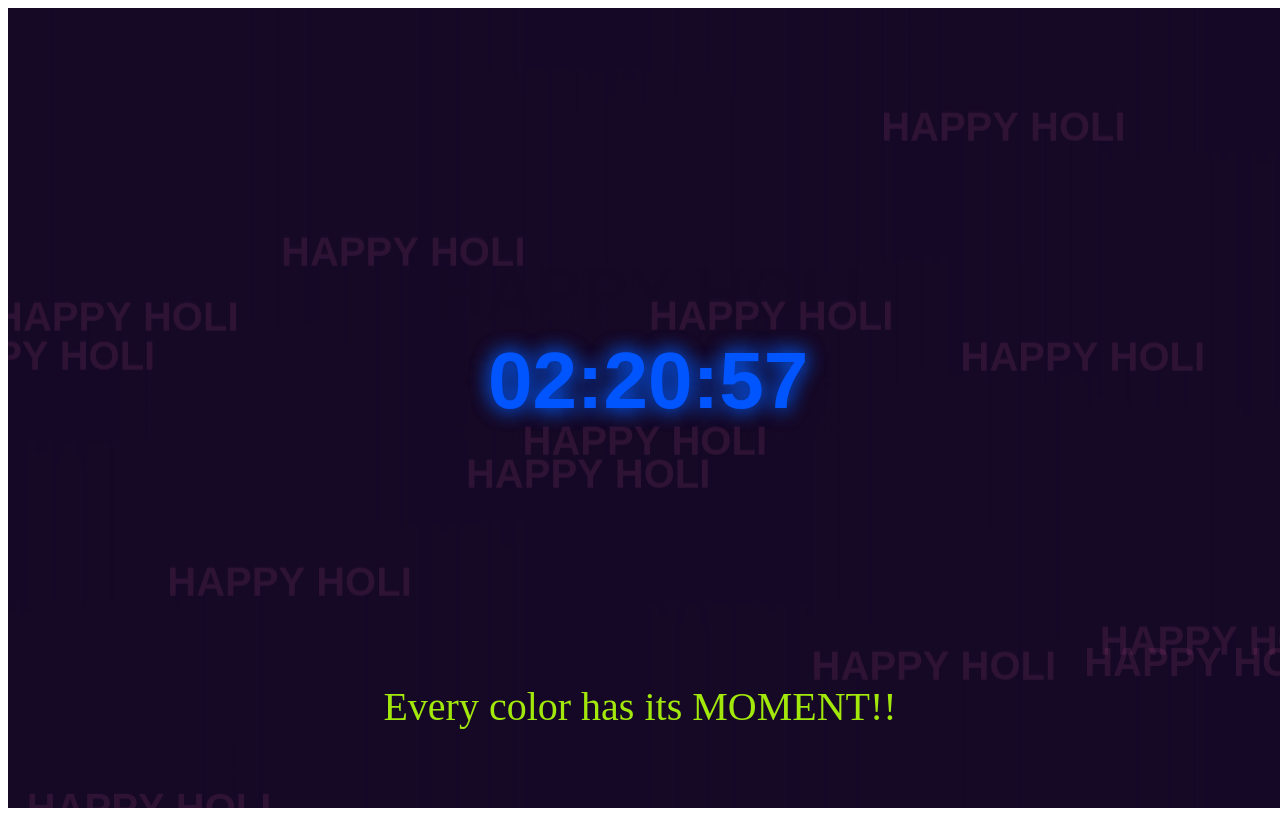
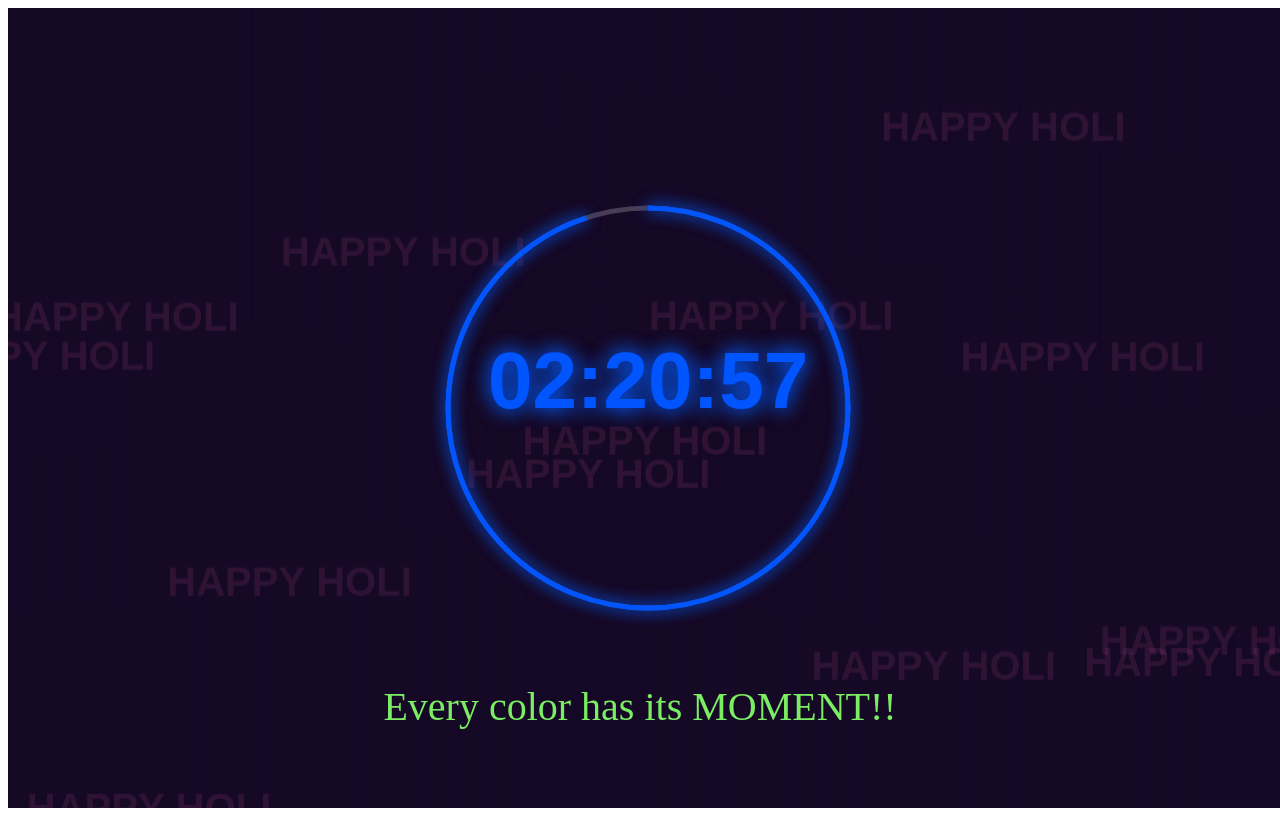
Before and after one commit to vaishnavi06132/my-animation, a plain HTML site: page index.html in a window 1280 px wide. Both pictures are taken after a click on the button "Reveal The Time". Drawn offline with Linux system fonts and the light colour scheme.

Commit message:
added clock ring

```diff
--- a/index.html
+++ b/index.html
@@ -9,11 +9,11 @@
     <canvas id="myCanvas"></canvas>
     <div style="position: fixed; bottom: 30px; left: 50%; transform: translateX(-50%); text-align: center;">
 
-        <p style="color: rgb(162, 233, 11); font-size: 40px;">
+        <p style="color: rgb(124, 237, 98); font-size: 40px;">
             Every color has its MOMENT!!
         </p>
 
-        <button id="clockButton" style="background-color: chartreuse; height: 55px; width: 150px; font-size: 15px;">
+        <button id="clockButton" style="background-color: rgb(196, 56, 187); height: 55px; width: 150px; font-size: 15px;">
             Reveal The Time
         </button>
     </div>
--- a/script.js
+++ b/script.js
@@ -167,6 +167,30 @@ function clk()
     ctx.fillText(time, canvas.width / 2, canvas.height / 2);
     ctx.restore();
 }
+function clkring()
+{
+    const now= new Date();
+    const seconds= now.getSeconds();
+    const centerX= canvas.width / 2;
+    const centerY= canvas.height / 2;
+    const radius= 200;
+    const startAngle= -Math.PI / 2;
+    const endAngle= startAngle + (seconds / 60) * Math.PI * 2;
+    ctx.save();
+    ctx.beginPath();
+    ctx.arc(centerX, centerY, radius, 0, Math.PI * 2);
+    ctx.strokeStyle= 'rgba(255, 255, 255, 0.15)';
+    ctx.lineWidth= 5;
+    ctx.stroke();
+    ctx.beginPath();
+    ctx.arc(centerX, centerY, radius, startAngle, endAngle);
+    ctx.strokeStyle= 'hsl(' + hue + ', 100%, 50%)';
+    ctx.lineWidth= 5;
+    ctx.shadowColor= ctx.strokeStyle;
+    ctx.shadowBlur= 15;
+    ctx.stroke();
+    ctx.restore();
+}
 function animate()
 {
     ctx.fillStyle = 'rgba(20, 9, 38, 0.65)';
@@ -175,6 +199,7 @@ function animate()
     if(showclk)
     {
         clk();
+        clkring();
     }
     else
     {
```
